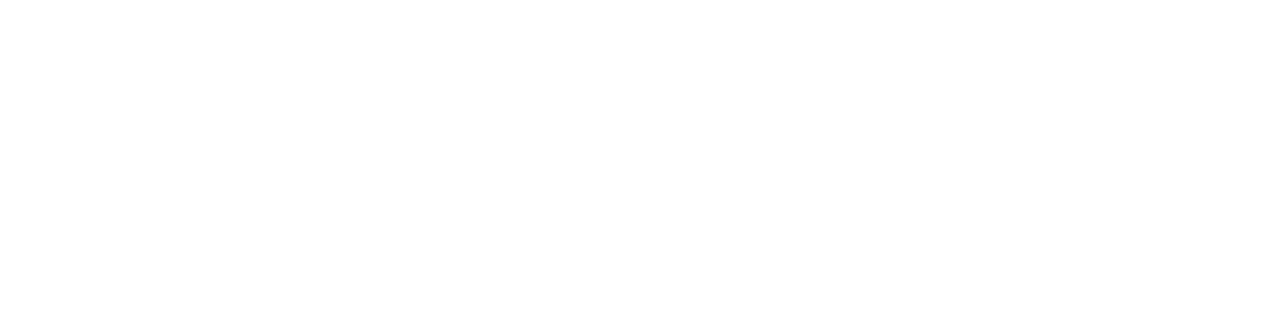
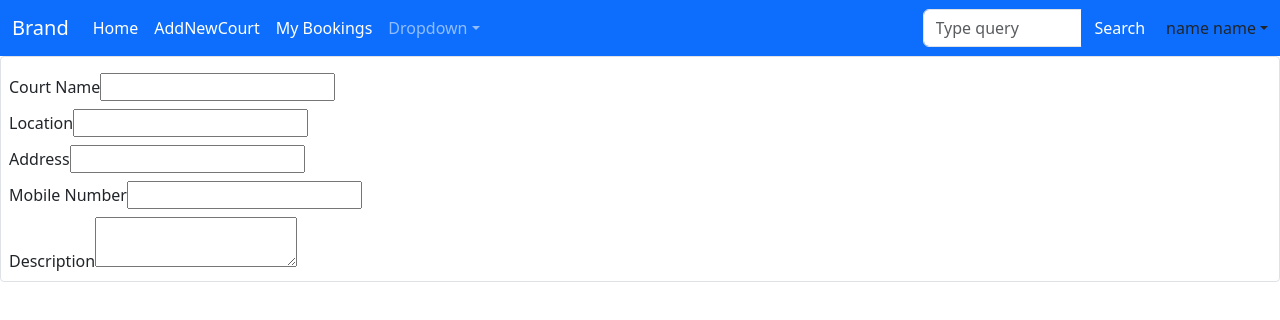
Before and after one commit to AleeshaRahimanNC/bookMyCourt_FE, a React (Create React App) app: page /addNewCourt in a window 1280 px wide. Before the commit this address had no page. Shown: the top 320 px of the page. Built offline with nearby package versions, Linux system fonts and the light colour scheme.

Commit message:
3rd Commit: Added navbar in home page, New page is created in the name of  addnewcourt

```diff
--- a/package.json
+++ b/package.json
@@ -8,6 +8,7 @@
     "@testing-library/user-event": "^13.5.0",
     "axios": "^1.6.2",
     "bootstrap": "^5.3.2",
+    "mdb-react-ui-kit": "^7.1.0",
     "react": "^18.2.0",
     "react-bootstrap": "^2.9.2",
     "react-dom": "^18.2.0",
--- a/src/App.js
+++ b/src/App.js
@@ -2,14 +2,16 @@
 import "bootstrap/dist/css/bootstrap.min.css";
 import LoginPage from "./pages/loginPage/LoginPage";
 import { BrowserRouter, Routes, Route } from "react-router-dom";
-import Home from './pages/Home/Home'
+import Home from "./pages/Home/Home";
+import AddNewCourt from "./pages/NewCourt/AddNewCourt";
 
 function App() {
   return (
     <BrowserRouter>
       <Routes>
         <Route path='/' element={<LoginPage/>}/>
-        <Route path='/home' element={<Home/>} />
+        <Route path='/home' element={<Home/>}/>
+        <Route path='/addNewCourt' element={<AddNewCourt/>}/>
       </Routes>
     </BrowserRouter>
   );
--- /dev/null
+++ b/src/components/AddNewCourtBox/AddNewCourtBox.js
@@ -0,0 +1,36 @@
+import React from "react";
+
+function AddNewCourtBox() {
+  return (
+    <>
+      <div className="p-2 border border-1 rounded-1 d-flex flex-column">
+        <span className="mt-2">
+          <label htmlFor="courtname">Court Name</label>
+          <input type="text" />
+        </span>
+
+        <span className="mt-2">
+          <label htmlFor="">Location</label>
+          <input type="text" />
+        </span>
+
+        <span className="mt-2">
+          <label htmlFor="">Address</label>
+          <input type="text" />
+        </span>
+
+        <span className="mt-2">
+          <label htmlFor="">Mobile Number</label>
+          <input type="number" />
+        </span>
+
+        <span className="mt-2">
+          <label htmlFor="">Description</label>
+          <textarea></textarea>
+        </span>
+      </div>
+    </>
+  );
+}
+
+export default AddNewCourtBox;
--- /dev/null
+++ b/src/components/NavBar/MainNavBar.jsx
@@ -0,0 +1,100 @@
+import React, { useState } from 'react';
+import {
+  MDBContainer,
+  MDBNavbar,
+  MDBNavbarBrand,
+  MDBNavbarToggler,
+  MDBIcon,
+  MDBNavbarNav,
+  MDBNavbarItem,
+  MDBNavbarLink,
+  MDBBtn,
+  MDBDropdown,
+  MDBDropdownToggle,
+  MDBDropdownMenu,
+  MDBDropdownItem,
+  MDBCollapse,
+} from 'mdb-react-ui-kit';
+//import { useSelector } from 'react-redux';
+import { useNavigate } from 'react-router-dom';
+
+export default function MainNavBar() {
+  const [openBasic, setOpenBasic] = useState(false);
+  const navigate=useNavigate()
+  const doLogout=()=>{
+    //localStorage.remove('token')
+    //localStorage.remove('user')
+    localStorage.clear()
+    navigate('/')
+  }
+
+  return (
+    <MDBNavbar expand='lg' dark bgColor='primary'>
+      <MDBContainer fluid>
+        <MDBNavbarBrand href='#'>Brand</MDBNavbarBrand>
+
+        <MDBNavbarToggler
+          aria-controls='navbarSupportedContent'
+          aria-expanded='false'
+          aria-label='Toggle navigation'
+          onClick={() => setOpenBasic(!openBasic)}
+        >
+          <MDBIcon icon='bars' fas />
+        </MDBNavbarToggler>
+
+        <MDBCollapse navbar open={openBasic}>
+          <MDBNavbarNav className='mr-auto mb-2 mb-lg-0'>
+            <MDBNavbarItem>
+              <MDBNavbarLink active aria-current='page' href='/home'>
+                Home
+              </MDBNavbarLink>
+            </MDBNavbarItem>
+
+            <MDBNavbarItem>
+              <MDBNavbarLink active aria-current='page' href='/addNewCourt'>
+                AddNewCourt
+              </MDBNavbarLink>
+            </MDBNavbarItem>
+
+            <MDBNavbarItem>
+              <MDBNavbarLink active aria-current='page' href='/mybookings'>
+                My Bookings
+              </MDBNavbarLink>
+            </MDBNavbarItem>
+
+            <MDBNavbarItem>
+              <MDBDropdown>
+                <MDBDropdownToggle tag='a' className='nav-link' role='button'>
+                  Dropdown
+                </MDBDropdownToggle>
+                <MDBDropdownMenu>
+                  <MDBDropdownItem link>Action</MDBDropdownItem>
+                  <MDBDropdownItem link>Another action</MDBDropdownItem>
+                  <MDBDropdownItem link>Something else here</MDBDropdownItem>
+                </MDBDropdownMenu>
+              </MDBDropdown>
+            </MDBNavbarItem>
+        </MDBNavbarNav>
+
+          <form className='d-flex input-group w-auto'>
+            <input type='search' className='form-control' placeholder='Type query' aria-label='Search' />
+            <MDBBtn color='primary'>Search</MDBBtn>
+          </form>
+
+        <div className='d-none d-lg-block'> {/*Display on large screen only*/}
+               <MDBDropdown>
+                <MDBDropdownToggle tag='a' className='nav-link ms-2' role='button'>
+     name name
+                </MDBDropdownToggle>
+                <MDBDropdownMenu>
+                  <MDBDropdownItem link>Action</MDBDropdownItem>
+                  <MDBDropdownItem link>Another action</MDBDropdownItem>
+                  <MDBDropdownItem link onClick={doLogout}>Logout</MDBDropdownItem>
+                </MDBDropdownMenu>
+              </MDBDropdown>
+        </div>
+        </MDBCollapse>
+      </MDBContainer>
+    </MDBNavbar>
+  );
+}
--- a/src/components/authorization/Login.js
+++ b/src/components/authorization/Login.js
@@ -1,6 +1,7 @@
 import React, { useState } from 'react'
 import './Authorization.css'
 import axios from 'axios'
+import { useNavigate } from 'react-router-dom'
 
 function Login({toggleBox}) {
 
@@ -9,7 +10,7 @@
 //        email:'',
 //        password:''
 //   }
-
+const navigate=useNavigate()
 const handleChange = (e) =>
 {
 setLogCre({...logCre, [e.target.name]:e.target.value})
@@ -18,9 +19,12 @@
 const doLogin = () =>{
   console.log(process.env.REACT_APP_BE_URL);
   axios.post(`${process.env.REACT_APP_BE_URL}/auth/login`,logCre).then((res)=>{
+
     if(res.data.message==='Login Successfull'){
       // navigate to home page
       alert(res.data.message);
+      localStorage.setItem('token',res.data.token)
+      navigate('/home')
     }
  })
    .catch((res) =>{
--- a/src/pages/Home/Home.js
+++ b/src/pages/Home/Home.js
@@ -1,8 +1,11 @@
 import React from 'react'
+import MainNavBar from '../../components/NavBar/MainNavBar'
 
 function home() {
   return (
-    <div>home</div>
+    <>
+    <MainNavBar/>
+    </>
   )
 }
 
--- /dev/null
+++ b/src/pages/NewCourt/AddNewCourt.jsx
@@ -0,0 +1,14 @@
+import React from 'react'
+import MainNavBar from '../../components/NavBar/MainNavBar'
+import AddNewCourtBox from '../../components/AddNewCourtBox/AddNewCourtBox'
+
+function AddNewCourt() {
+  return (
+    <>
+    <MainNavBar/>
+    <AddNewCourtBox/>
+    </>
+  )
+}
+
+export default AddNewCourt
--- a/src/pages/loginPage/LoginPage.js
+++ b/src/pages/loginPage/LoginPage.js
@@ -10,9 +10,6 @@
             {boxtype==='signup' && <Signup toggleBox={setBoxType}/>}
             {boxtype==='login' && <Login toggleBox={setBoxType}/>}
 
-            {/*<button onClick={()=>setBoxType('login')}>login</button>
-            <button onClick={()=>setBoxType('signup')}>signup</button>*/}
-
     </div>
   );
 }
```
Also changed, not shown: 1 other file (tests, documents, lock files or other folders).
